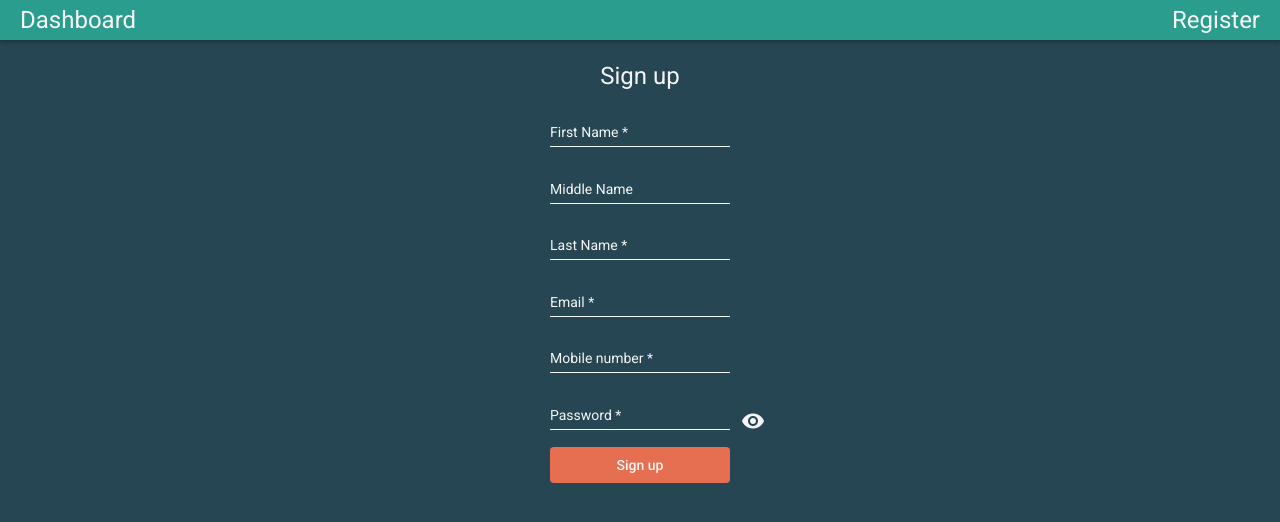
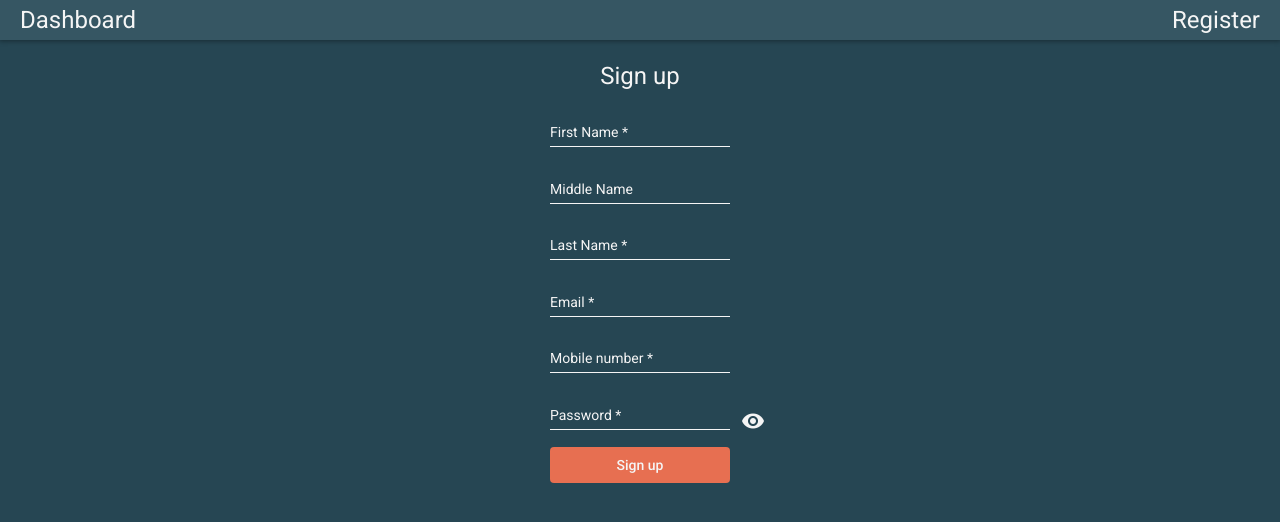
Before and after one commit to constantinospas/xm-app, an Angular app: page /registration in a window 1280 px wide. Shown: the top 522 px of the page. Built offline with nearby package versions, Linux system fonts and the light colour scheme.

Commit message:
change header color

```diff
--- a/src/app/app.component.scss
+++ b/src/app/app.component.scss
@@ -5,7 +5,7 @@
     height: 40px;
     align-items: center;
     justify-content: space-between;
-    background-color: #2A9D8F;
+    background-color: #365663;
     box-shadow: 0 0 5px 1px rgba(0,0,0,0.4);
 
     .link {
```
